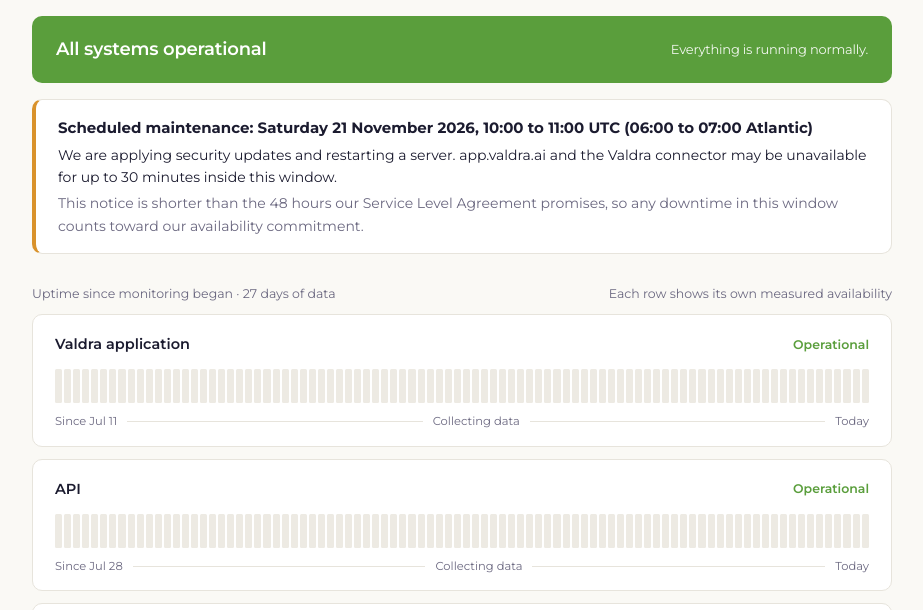
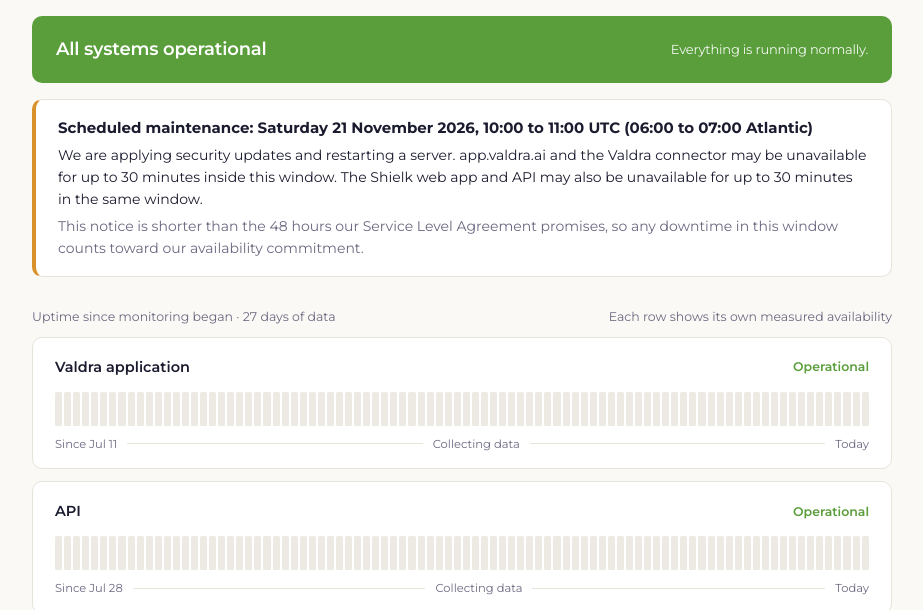
Before and after one commit to canuckt-ai/valdra-status, a plain HTML site: page index.html in a window 1280 px wide. Shown: the part 114-724 px from the top of the page, without its empty margins (178-1101 px from the left). Drawn offline with Linux system fonts and the light colour scheme.

Commit message:
Maintenance notice: Shielk web app and API are in the same window
Co-Authored-By: Claude Opus 5.5 (1M context) <noreply@anthropic.com>
Claude-Session: https://claude.ai/code/session_01GgDWQgRzCYPaRUVkLsNWnu

```diff
--- a/index.html
+++ b/index.html
@@ -116,6 +116,7 @@ footer a{color:var(--indigo)}
   <strong>Scheduled maintenance: Saturday 21 November 2026, 10:00 to 11:00 UTC (06:00 to 07:00 Atlantic)</strong>
   We are applying security updates and restarting a server. app.valdra.ai and the Valdra connector
   may be unavailable for up to 30 minutes inside this window.
+  The Shielk web app and API may also be unavailable for up to 30 minutes in the same window.
   <p>This notice is shorter than the 48 hours our Service Level Agreement promises, so any downtime
   in this window counts toward our availability commitment.</p>
 </div>
```
